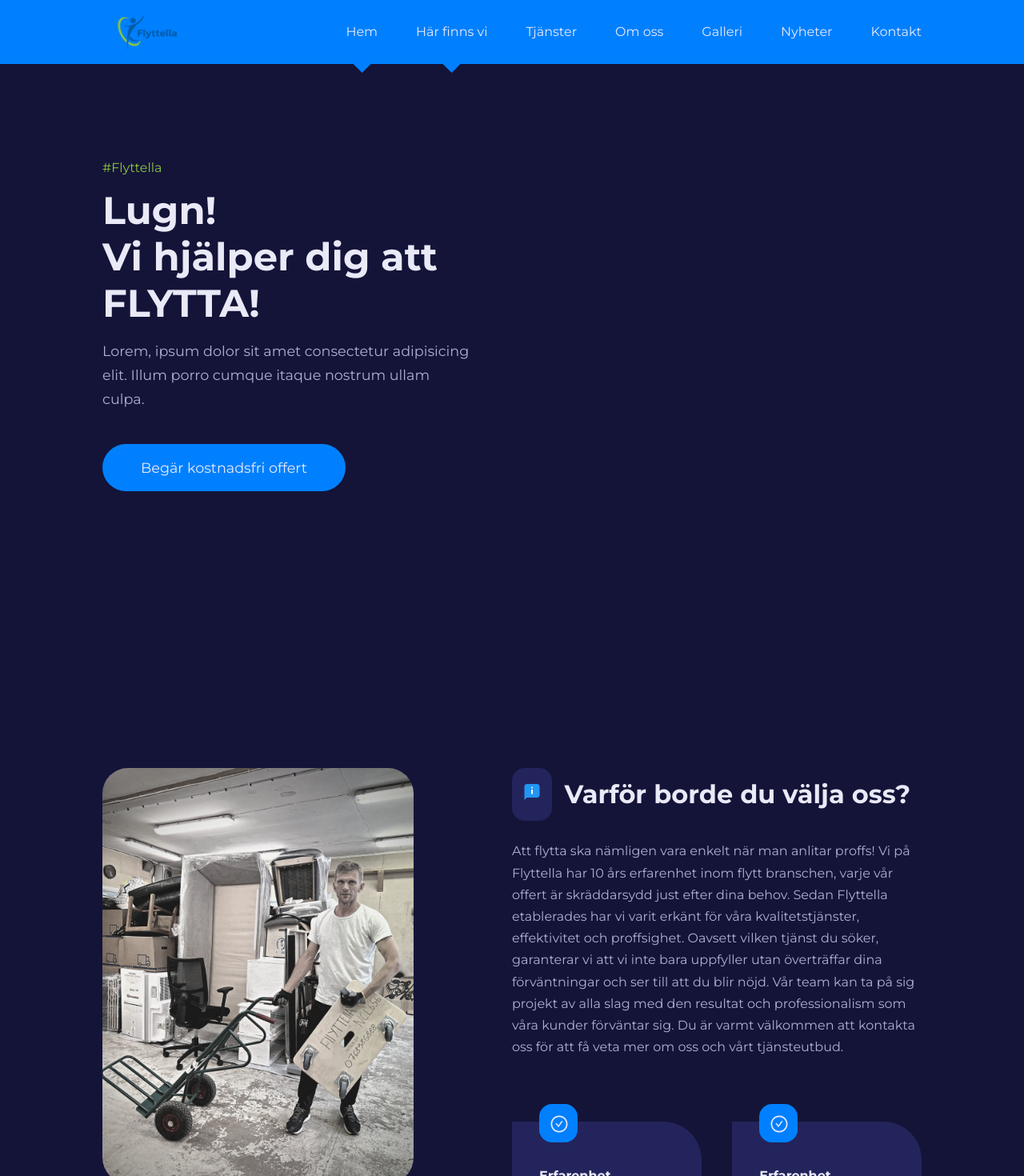
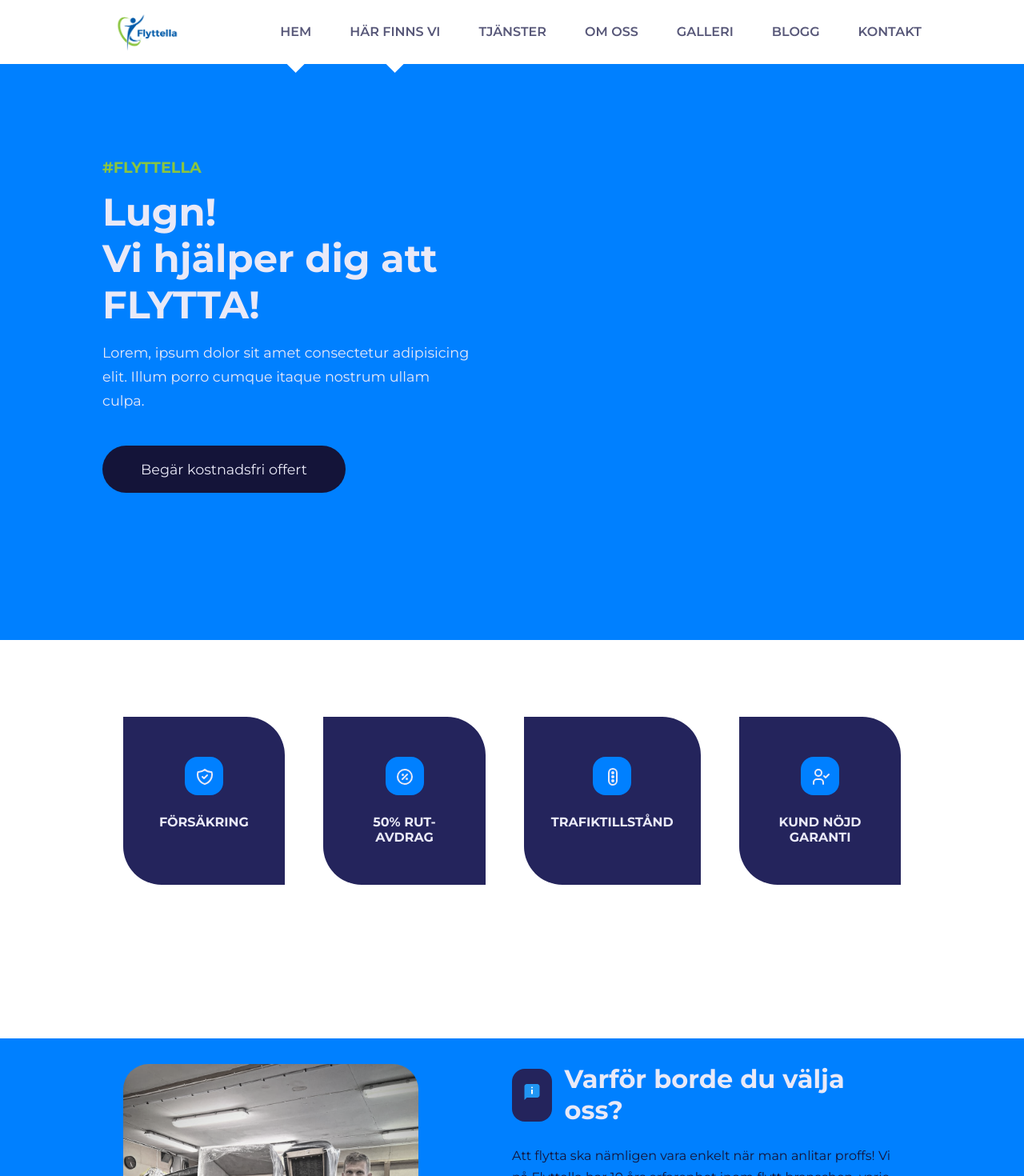
Before and after one commit to EdwardEker/Flytella, a React (Create React App) app: page / in a window 1280 px wide. Shown: the top 1470 px of the page at 80% size. Built offline with nearby package versions, Linux system fonts and the light colour scheme.

Commit message:
nav, main,mini , breads

```diff
--- /dev/null
+++ b/src/components/advantagesMini/AdvantagesMini.jsx
@@ -0,0 +1,24 @@
+import React from "react";
+import Card from "../../UI/card/Card";
+import AdvantagesListMini from "../../mocks/AdvantagesListMini";
+
+const AdvantagesMini = () => {
+  return (
+    <section className="advantages-mini">
+      <div className="container advantges-mini__container">
+        <div className="advantages-mini__wrapper">
+          {AdvantagesListMini.map(({ id, icon, title }) => {
+            return (
+              <Card className="advantages-mini__advantage" key={id}>
+                <span>{icon}</span>
+                <h4>{title}</h4>
+              </Card>
+            );
+          })}
+        </div>
+      </div>
+    </section>
+  );
+};
+
+export default AdvantagesMini;
--- a/src/components/footer/Footer.jsx
+++ b/src/components/footer/Footer.jsx
@@ -41,7 +41,7 @@ const Footer = () => {
           <Link to="/about">Här finns vi</Link>
           <Link to="/about">Tjänster</Link>
           <Link to="/about">Om oss</Link>
-          <Link to="/about">Blogg</Link>
+          <Link to="/news">Blogg</Link>
           <Link to="/about">Kontakt</Link>
         </article>
         <article>
@@ -54,7 +54,8 @@ const Footer = () => {
         </article>
         <article>
           <h4>Kontakt</h4>
-
+          <p>076 898 68 88</p>
+          <p>Folkskolegatan 32, Stockholm, Sverige</p>
         </article>
       </div>
       <div className="footer__copyright">
--- a/src/components/navbarMenu/Navbar.css
+++ b/src/components/navbarMenu/Navbar.css
@@ -1,7 +1,7 @@
 nav {
   height: 5rem;
   width: 100vw;
-  background: var(--color-primary);
+  background: var(--color-white);
   display: grid;
   place-items: center;
   position: fixed;
@@ -35,6 +35,8 @@ nav {
 
 .nav__links a {
   transition: var(--transition);
+  font-weight: 600;
+  text-transform: uppercase;
 }
 
 .nav__links a:hover {
@@ -50,7 +52,7 @@ nav {
   display: block;
   width: 1.2rem;
   height: 1.2rem;
-  background: var(--color-primary);
+  background: var(--color-white);
   position: absolute;
   left: calc(50% - 0.6rem);
   transform: rotate(45deg);
@@ -68,7 +70,7 @@ nav {
   }
 
   .nav__toggle-btn svg {
-    color: var(--color-gray-100);
+    color: var(--color-black);
   }
 
   .nav__links {
@@ -115,6 +117,10 @@ nav {
     animation-delay: 1s;
   }
 
+  .nav__links li:nth-child(7) {
+    animation-delay: 1.2s;
+  }
+
   @keyframes navAnimation {
     to {
       transform: rotateX(0);
@@ -123,7 +129,7 @@ nav {
   }
 
   .nav__links li a {
-    background-color: var(--color-primary);
+    background-color: var(--color-white);
     height: 100%;
     width: 100%;
     display: flex;
--- a/src/index.css
+++ b/src/index.css
@@ -13,6 +13,8 @@
 :root {
   --primary-hue: 210;
   --gray-hue: 240;
+  --color-white: #ffffff;
+  --color-black: #000000;
   --color-primary: hsl(var(--primary-hue), 100%, 50%);
   --color-primary-variant: hsl(var(--primary-hue), 100%, 65%);
   --color-secondary: #8bc53f;
@@ -33,10 +35,10 @@
 
 body {
   font-family: 'Montserrat', sans-serif;
-  color: var(--color-gray-200);
+  color: var(--color-black);
   line-height: 1.7;
   overflow-x: hidden;
-  background: var(--color-gray-600);
+  background: var(--color-white);
 }
 
 .container {
@@ -63,7 +65,7 @@ h2 {
 }
 
 a {
-  color: var(--color-gray-100);
+  color: var(--color-gray-400);
 }
 
 img {
--- /dev/null
+++ b/src/mocks/AdvantagesListMini.js
@@ -0,0 +1,31 @@
+import {
+  TbDiscount,
+  TbShieldCheck,
+  TbTrafficLights,
+  TbUserCheck,
+} from "react-icons/tb";
+
+const AdvantagesListMini = [
+  {
+    id: 1,
+    icon: <TbShieldCheck />,
+    title: "FÖRSÄKRING",
+  },
+  {
+    id: 2,
+    icon: <TbDiscount />,
+    title: "50% RUT-AVDRAG",
+  },
+  {
+    id: 3,
+    icon: <TbTrafficLights />,
+    title: "TRAFIKTILLSTÅND",
+  },
+  {
+    id: 4,
+    icon: <TbUserCheck />,
+    title: "KUND NÖJD GARANTI",
+  },
+];
+
+export default AdvantagesListMini;
--- a/src/mocks/Links.js
+++ b/src/mocks/Links.js
@@ -20,7 +20,7 @@ const Links = [
     path: "/gallery",
   },
   {
-    name: "Nyheter",
+    name: "Blogg",
     path: "/news",
   },
   {
--- a/src/pages/home/Home.css
+++ b/src/pages/home/Home.css
@@ -4,7 +4,7 @@
   display: grid;
   place-items: center;
   margin-top: 3rem;
-  background: var(--color-gray-600);
+  background: var(--color-primary);
 }
 
 .main__header-container {
@@ -22,13 +22,20 @@
 
 .main__header-left h4 {
   margin-bottom: 1rem;
+  font-size: 1.2rem;
   color: var(--color-secondary);
-  font-weight: 400;
+  text-transform: uppercase;
+  font-weight: 700;
 }
 
 .main__header-left p {
   margin: 1rem 0 3.5rem;
   font-size: 1.1rem;
+  color: var(--color-gray-100);
+}
+
+.main__header-left .btn {
+  background: var(--color-gray-600);
 }
 
 .main__header-right {
@@ -51,7 +58,7 @@
 .services-main {
   margin-top: 4rem;
   padding: 2rem;
-  background: var(--color-gray-600);
+  background: var(--color-primary);
 }
 
 .services-main__wrapper {
@@ -73,7 +80,25 @@
   color: var(--color-gray-600);
 }
 
+/* === AdvantagesMini === */
+.advantages-mini {
+  margin-top: 2rem;
+  padding: 2rem;
+}
+
+.advantages-mini__wrapper {
+  display: grid;
+  grid-template-columns: repeat(4, 1fr);
+  gap: 3rem;
+  margin-top: 2rem;
+}
+
 /* === Advantages === */
+.advantages {
+  background: var(--color-primary);
+  padding: 2rem;
+}
+
 .advantages__container {
   display: grid;
   grid-template-columns: 38% 50%;
@@ -93,6 +118,7 @@
 
 .advantages__right>p {
   margin: 1.5rem 0 5rem;
+  color: var(--color-gray-600);
 }
 
 .advantages__wrapper {
@@ -179,6 +205,10 @@ footer {
   gap: 0.7rem;
 }
 
+.footer__container article a {
+  color: var(--color-white);
+}
+
 .footer__container article p {
   margin-top: 0.5rem;
 }
@@ -253,6 +283,11 @@ footer {
     display: none;
   }
 
+  /* AdvantagesMini */
+  .advantages-mini__wrapper {
+    grid-template-columns: 1fr 1fr;
+  }
+
   /* Faqs */
   .faqs__wrapper {
     grid-template-columns: 1fr;
@@ -306,6 +341,18 @@ footer {
     margin-inline: auto;
   }
 
+  /* AdvantagesMini */
+  .advantages-mini__wrapper {
+    grid-template-columns: 1fr;
+    gap: 2rem;
+    margin-top: 3rem;
+  }
+
+  .advantages-mini__advantage {
+    width: 84%;
+    margin: 0 auto;
+  }
+
   /* Faqs */
   .faqs__wrapper {
     gap: 1rem;
--- a/src/pages/home/Home.jsx
+++ b/src/pages/home/Home.jsx
@@ -1,5 +1,6 @@
 import React from 'react';
 import Advantages from '../../components/advantages/Advantages';
+import AdvantagesMini from '../../components/advantagesMini/AdvantagesMini';
 import Brands from '../../components/brands/Brands';
 import FAQs from '../../components/faqs/FAQs';
 import MainHeader from '../../components/mainHeader/MainHeader';
@@ -11,10 +12,11 @@ const Home = () => {
   return (
     <>
       <MainHeader />
+      <AdvantagesMini />
       <Advantages />
       <ServicesMain />
+      <Brands />
       <FAQs />
-      <Brands />
       {/* <Testimonials /> */}
     </>
   )
```
